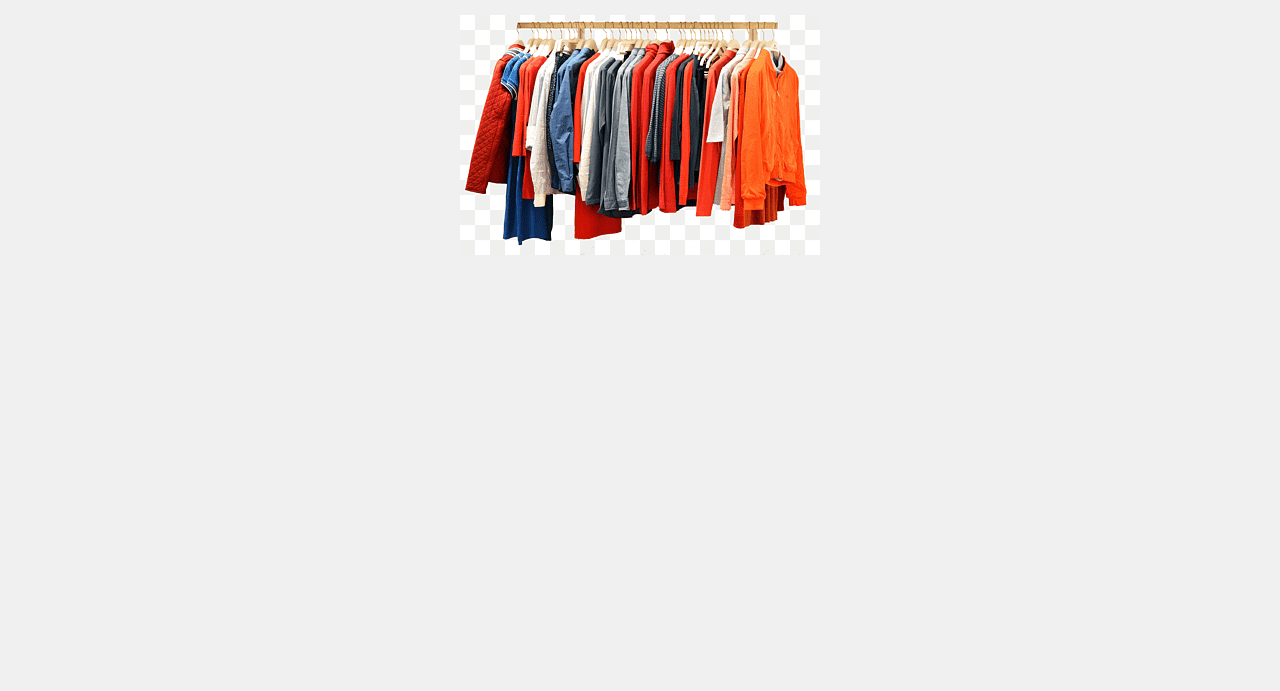
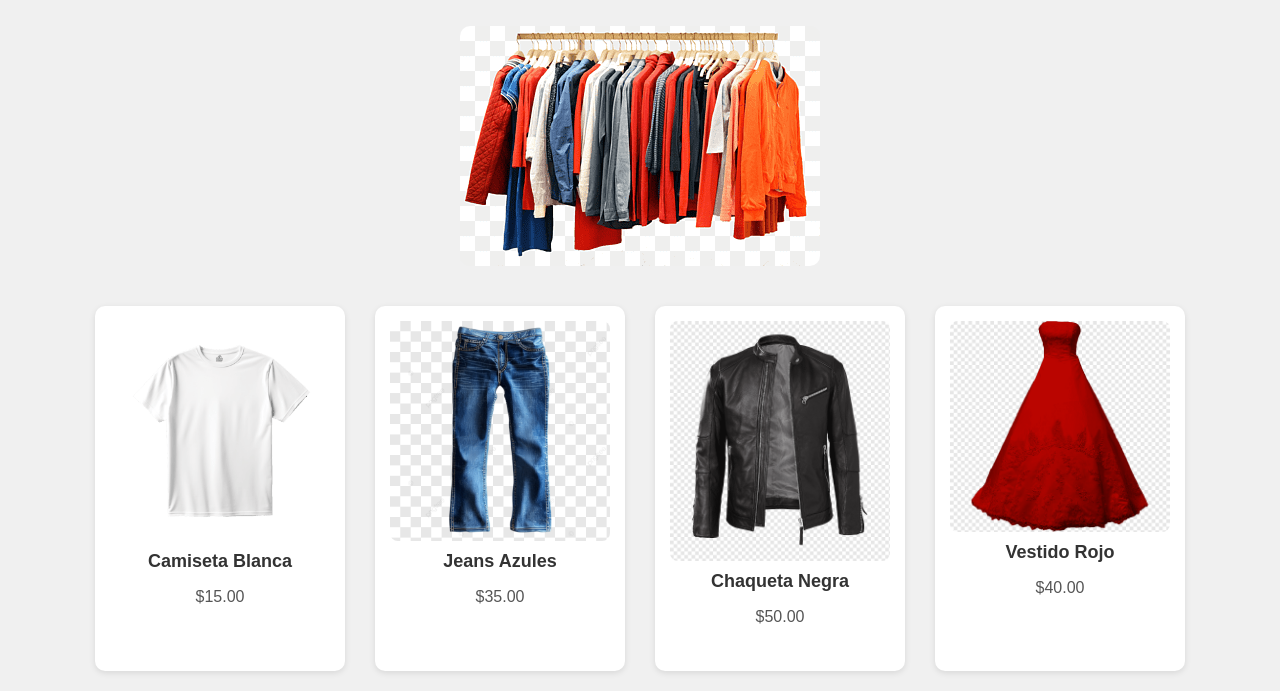
Before and after one commit to Pablo12612/Pagina-Ropa, a plain HTML site: page index.html in a window 1280 px wide. Shown: the part 123-814 px from the top of the page. Drawn offline with Linux system fonts and the light colour scheme.

Commit message:
Dar formato a la pagina

```diff
--- a/index.html
+++ b/index.html
@@ -14,17 +14,82 @@
                 h1 {
                     color: #333;
                 }
-                img {
+                p {
+                    font-size: 18px;
+                    margin-bottom: 30px;
+                }
+                .banner img {
                     max-width: 80%;
                     height: auto;
                     margin-top: 20px;
+                    border-radius: 10px;
                 }
+
+                .productos {
+                    display: flex;
+                    flex-wrap: wrap;
+                    justify-content: center;
+                    gap: 30px;
+                    margin-top: 40px;
+                }
+
+                .producto {
+                    background-color: #fff;
+                    border-radius: 10px;
+                    padding: 15px;
+                    width: 220px;
+                    box-shadow: 0 2px 6px rgba(0,0,0,0.1);
+                }
+
+                .producto img {
+                    width: 100%;
+                    height: auto;
+                    border-radius: 8px;
+                }
+
+                .producto h3 {
+                    margin: 10px 0 5px;
+                    font-size: 18px;
+                    color: #333;
+                }
+
+                .producto p {
+                    font-size: 16px;
+                    color: #555;
+                }
+
+
             </style>
     </head>
     <body>
         <p>Encuentra la mejor moda para tu estilo único.</p>
         <h1> Bienvenido a mi sitio de ropa </h1>
-        <img src="img/png-transparent-assorted-color-clothes-on-clothes-rack-t-shirt-clothing-armoires-wardrobes-closet-clothes-hanger-clothing-retail-fashion-top-thumbnail.png"/>
+        <div class="banner">
+            <img src="img/png-transparent-assorted-color-clothes-on-clothes-rack-t-shirt-clothing-armoires-wardrobes-closet-clothes-hanger-clothing-retail-fashion-top-thumbnail.png" alt="Banner de ropa">
+        </div>
+
+        <div class="productos">
+            <div class="producto">
+                <img src="img/pngtree-white-t-shirt-mockup-realistic-t-shirt-png-image_9906363.png" alt="Camiseta blanca">
+                <h3>Camiseta Blanca</h3>
+                <p>$15.00</p>
+            </div>
+            <div class="producto">
+                <img src="img/pngtree-blue-straight-slim-jean-for-boys-png-image_12536298.png" alt="Jeans azules">
+                <h3>Jeans Azules</h3>
+                <p>$35.00</p>
+            </div>
+            <div class="producto">
+                <img src="img/png-transparent-leather-jacket-sleeve-jacket-textile-leather-black.png" alt="Chaqueta negra">
+                <h3>Chaqueta Negra</h3>
+                <p>$50.00</p>
+            </div>
+            <div class="producto">
+                <img src="img/png-clipart-red-strapless-long-dress.png" alt="Vestido rojo">
+                <h3>Vestido Rojo</h3>
+                <p>$40.00</p>
+            </div>
+        </div>
 
 
     </body>
```
Also changed, not shown: img/png-clipart-red-strapless-long-dress.png (added), img/png-transparent-leather-jacket-sleeve-jacket-textile-leather-black.png (added), img/pngtree-blue-straight-slim-jean-for-boys-png-image_12536298.png (added), img/pngtree-white-t-shirt-mockup-realistic-t-shirt-png-image_9906363.png (added).
